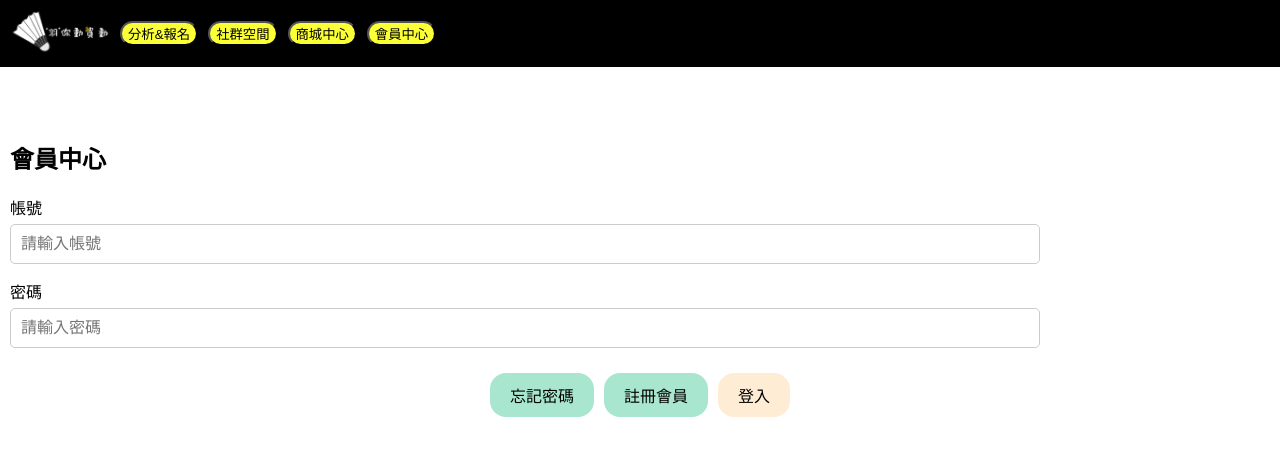
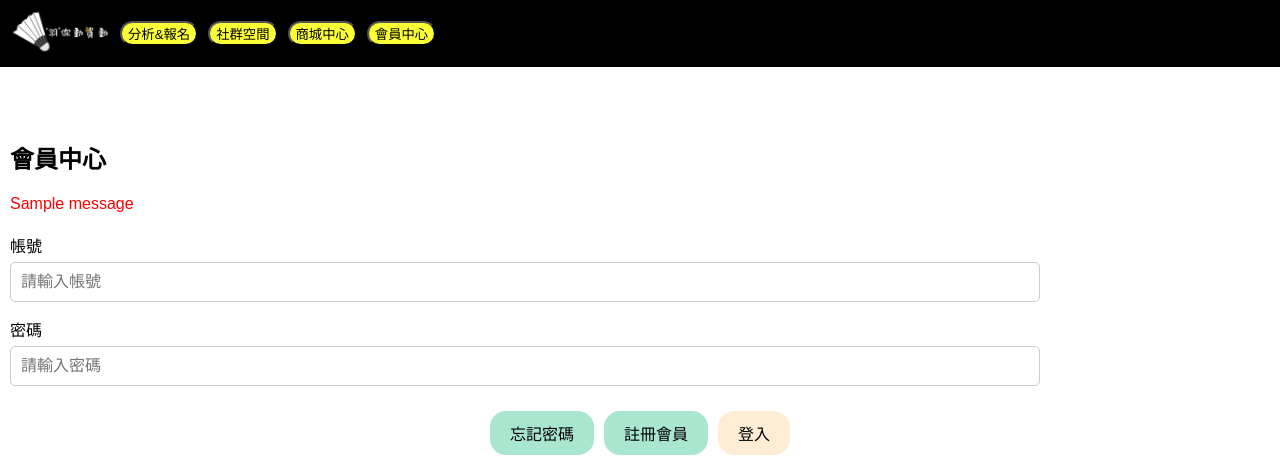
Before and after one commit to badminton113405/Badminton113405, a Django app: page /login/ in a window 1280 px wide. Shown: the top 459 px of the page. Run offline with Django 5.2, Linux system fonts and the light colour scheme; tables that the repository leaves empty hold one stand-in row (values such as "Sample post"); one stand-in notice (Sample message) is shown; some web fonts are replaced.

Commit message:
-修正 登入失敗報錯

```diff
--- a/BADMINTON/app/templates/login.html
+++ b/BADMINTON/app/templates/login.html
@@ -114,11 +114,26 @@
     .forgot-password a:hover {
       text-decoration: underline;
     }
+
+    .errorlist {
+      color: red;
+      margin-bottom: 20px;
+    }
   </style>
 
   <div class="Login">
     <div class="container">
       <div class="title">會員中心</div>
+
+      <!-- 顯示錯誤訊息 -->
+      {% if messages %}
+        <div class="errorlist">
+          {% for message in messages %}
+            <div class="alert alert-danger">{{ message }}</div>
+          {% endfor %}
+        </div>
+      {% endif %}
+
       <form method="post" action="{% url 'login' %}">
         {% csrf_token %}
         <div class="input-group">
--- a/BADMINTON/app/views.py
+++ b/BADMINTON/app/views.py
@@ -210,7 +210,7 @@ def user_login(request):
                 messages.success(request, '登入成功！')
                 return redirect('member_center')
             else:
-                form.add_error(None, 'Invalid username or password')
+                messages.error(request, '帳號或密碼不正確，請再試一次。')
     else:
         form = UserLoginForm()
     return render(request, 'login.html', {'form': form})
```
